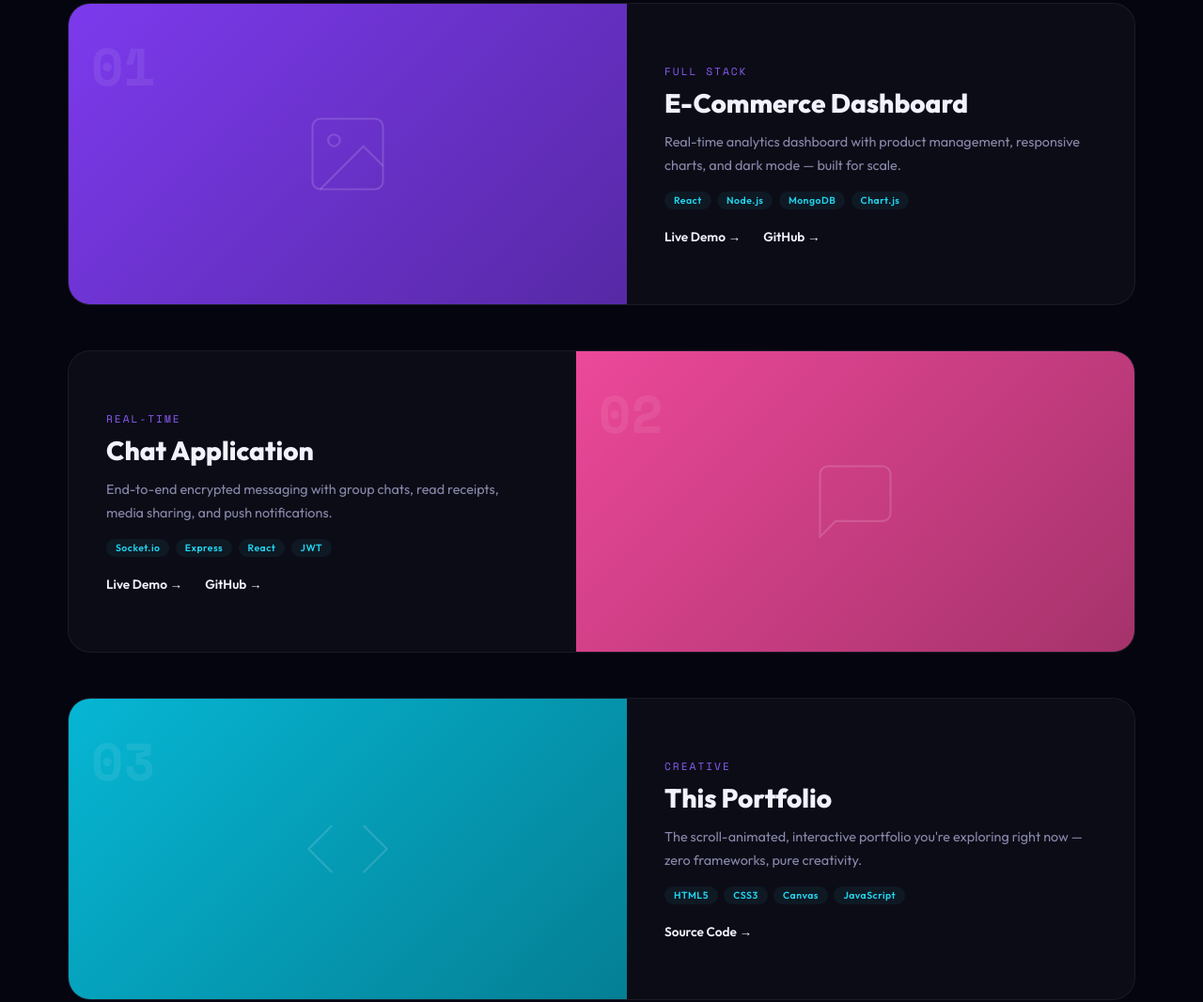
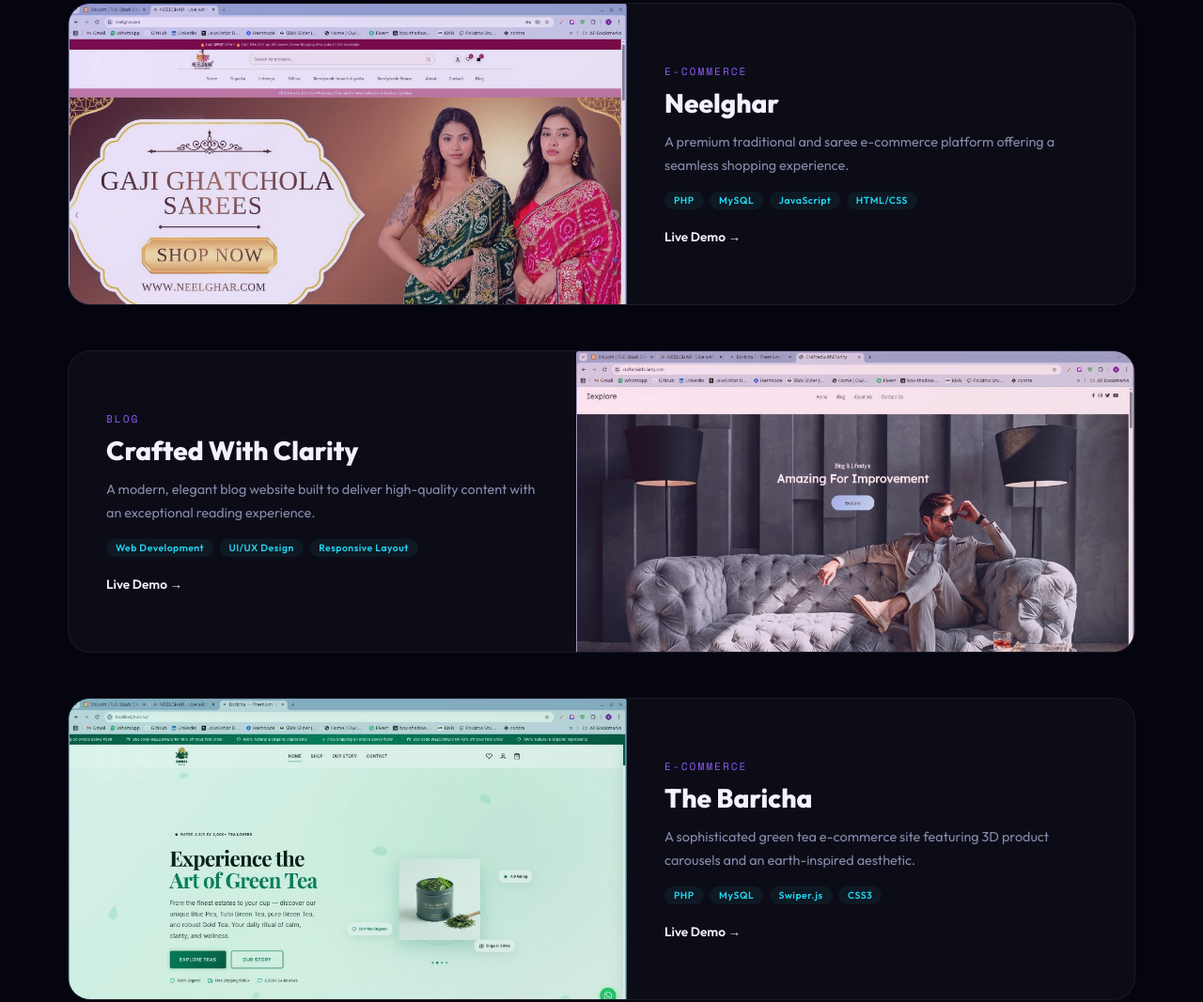
Before and after one commit to Shivam2401-dev/My-portfolio, a plain HTML site: page index.html in a window 1280 px wide. Shown: the part 3352-4419 px from the top of the page at 94% size. Drawn offline with nearby package versions, Linux system fonts and the light colour scheme.

Commit message:
feat: update portfolio work items with new project visuals and CSS styles

```diff
--- a/css/style.css
+++ b/css/style.css
@@ -1308,6 +1308,23 @@ img {
     transform: scale(1.15) rotate(5deg)
 }
 
+.work-item-visual img {
+    position: absolute;
+    inset: 0;
+    width: 100%;
+    height: 100%;
+    object-fit: cover;
+    object-position: top center;
+    z-index: 1;
+    opacity: 0.85;
+    transition: transform .6s var(--ease), opacity .6s var(--ease);
+}
+
+.work-item:hover .work-item-visual img {
+    transform: scale(1.05);
+    opacity: 1;
+}
+
 .work-item-info {
     padding: 2.5rem;
     display: flex;
--- a/index.html
+++ b/index.html
@@ -325,53 +325,52 @@
             <div class="work-item" data-reveal>
                 <div class="work-item-visual" style="--accent: #7c3aed">
                     <div class="work-item-num">01</div>
-                    <svg width="100" height="100" viewBox="0 0 24 24" fill="none" stroke="rgba(255,255,255,0.15)"
-                        stroke-width="0.5">
-                        <rect x="3" y="3" width="18" height="18" rx="2" />
-                        <circle cx="8.5" cy="8.5" r="1.5" />
-                        <polyline points="21 15 16 10 5 21" />
-                    </svg>
+                    <img src="images/neelghar.jpg" alt="Neelghar">
                 </div>
                 <div class="work-item-info">
-                    <span class="work-item-tag">Full Stack</span>
-                    <h3 class="work-item-title">E-Commerce Dashboard</h3>
-                    <p class="work-item-desc">Real-time analytics dashboard with product management, responsive charts,
-                        and dark mode — built for scale.</p>
+                    <span class="work-item-tag">E-Commerce</span>
+                    <h3 class="work-item-title">Neelghar</h3>
+                    <p class="work-item-desc">A premium traditional and saree e-commerce platform offering a seamless shopping experience.</p>
                     <div class="work-item-tech">
-                        <span>React</span><span>Node.js</span><span>MongoDB</span><span>Chart.js</span>
+                        <span>PHP</span><span>MySQL</span><span>JavaScript</span><span>HTML/CSS</span>
                     </div>
-                    <div class="work-item-links"><a href="#" data-hover>Live Demo →</a><a href="#" data-hover>GitHub
-                            →</a></div>
+                    <div class="work-item-links"><a href="https://neelghar.com" target="_blank" rel="noopener" data-hover>Live Demo →</a></div>
                 </div>
             </div>
             <div class="work-item work-item-reverse" data-reveal>
                 <div class="work-item-visual" style="--accent: #ec4899">
                     <div class="work-item-num">02</div>
-                    <svg width="100" height="100" viewBox="0 0 24 24" fill="none" stroke="rgba(255,255,255,0.15)"
-                        stroke-width="0.5">
-                        <path d="M21 15a2 2 0 0 1-2 2H7l-4 4V5a2 2 0 0 1 2-2h14a2 2 0 0 1 2 2z" />
-                    </svg>
+                    <img src="images/craftedwithclarity.jpg" alt="Crafted With Clarity">
                 </div>
                 <div class="work-item-info">
-                    <span class="work-item-tag">Real-Time</span>
-                    <h3 class="work-item-title">Chat Application</h3>
-                    <p class="work-item-desc">End-to-end encrypted messaging with group chats, read receipts, media
-                        sharing, and push notifications.</p>
+                    <span class="work-item-tag">Blog</span>
+                    <h3 class="work-item-title">Crafted With Clarity</h3>
+                    <p class="work-item-desc">A modern, elegant blog website built to deliver high-quality content with an exceptional reading experience.</p>
                     <div class="work-item-tech">
-                        <span>Socket.io</span><span>Express</span><span>React</span><span>JWT</span>
+                        <span>Web Development</span><span>UI/UX Design</span><span>Responsive Layout</span>
                     </div>
-                    <div class="work-item-links"><a href="#" data-hover>Live Demo →</a><a href="#" data-hover>GitHub
-                            →</a></div>
+                    <div class="work-item-links"><a href="https://craftedwithclarity.com" target="_blank" rel="noopener" data-hover>Live Demo →</a></div>
                 </div>
             </div>
             <div class="work-item" data-reveal>
+                <div class="work-item-visual" style="--accent: #10b981">
+                    <div class="work-item-num">03</div>
+                    <img src="images/baricha.jpg" alt="The Baricha">
+                </div>
+                <div class="work-item-info">
+                    <span class="work-item-tag">E-Commerce</span>
+                    <h3 class="work-item-title">The Baricha</h3>
+                    <p class="work-item-desc">A sophisticated green tea e-commerce site featuring 3D product carousels and an earth-inspired aesthetic.</p>
+                    <div class="work-item-tech">
+                        <span>PHP</span><span>MySQL</span><span>Swiper.js</span><span>CSS3</span>
+                    </div>
+                    <div class="work-item-links"><a href="https://thebaricha.com" target="_blank" rel="noopener" data-hover>Live Demo →</a></div>
+                </div>
+            </div>
+            <div class="work-item work-item-reverse" data-reveal>
                 <div class="work-item-visual" style="--accent: #06b6d4">
-                    <div class="work-item-num">03</div>
-                    <svg width="100" height="100" viewBox="0 0 24 24" fill="none" stroke="rgba(255,255,255,0.15)"
-                        stroke-width="0.5">
-                        <polyline points="16 18 22 12 16 6" />
-                        <polyline points="8 6 2 12 8 18" />
-                    </svg>
+                    <div class="work-item-num">04</div>
+                    <img src="images/portfolio.jpg" alt="This Portfolio">
                 </div>
                 <div class="work-item-info">
                     <span class="work-item-tag">Creative</span>
@@ -408,29 +407,29 @@
                     <div class="exp-dot"></div>
                     <div class="exp-card">
                         <div class="exp-year">2023 — 2024</div>
-                        <h3 class="exp-role">Web Dev Intern</h3>
-                        <p class="exp-company">Tech Company</p>
-                        <p class="exp-desc">Full-stack development, version control, agile sprints, code reviews, and
-                            production deployments.</p>
+                        <h3 class="exp-role">Backend Developer</h3>
+                        <p class="exp-company">Self-Taught Journey</p>
+                        <p class="exp-desc">Building APIs, database management, server-side logic, and performance
+                            optimization.</p>
                     </div>
                 </div>
                 <div class="exp-item" data-reveal data-delay="3">
                     <div class="exp-dot"></div>
                     <div class="exp-card">
                         <div class="exp-year">2022 — 2023</div>
-                        <h3 class="exp-role">Backend Developer</h3>
-                        <p class="exp-company">Self-Taught Journey</p>
-                        <p class="exp-desc">Building APIs, database management, server-side logic, and performance
-                            optimization.</p>
+                        <h3 class="exp-role">Full Stack Developer</h3>
+                        <p class="exp-company">Personal Projects</p>
+                        <p class="exp-desc">Developing end-to-end web applications, learning modern frameworks, and responsive design.</p>
                     </div>
                 </div>
                 <div class="exp-item" data-reveal data-delay="4">
                     <div class="exp-dot"></div>
                     <div class="exp-card">
                         <div class="exp-year">2021 — 2022</div>
-                        <h3 class="exp-role">Full Stack Developer</h3>
-                        <p class="exp-company">Personal Projects</p>
-                        <p class="exp-desc">Developing end-to-end web applications, learning modern frameworks, and responsive design.</p>
+                        <h3 class="exp-role">Web Dev Intern</h3>
+                        <p class="exp-company">Tech Company</p>
+                        <p class="exp-desc">Full-stack development, version control, agile sprints, code reviews, and
+                            production deployments.</p>
                     </div>
                 </div>
             </div>
```
Also changed, not shown: images/baricha.jpg (added), images/craftedwithclarity.jpg (added), images/neelghar.jpg (added), images/portfolio.jpg (added).
